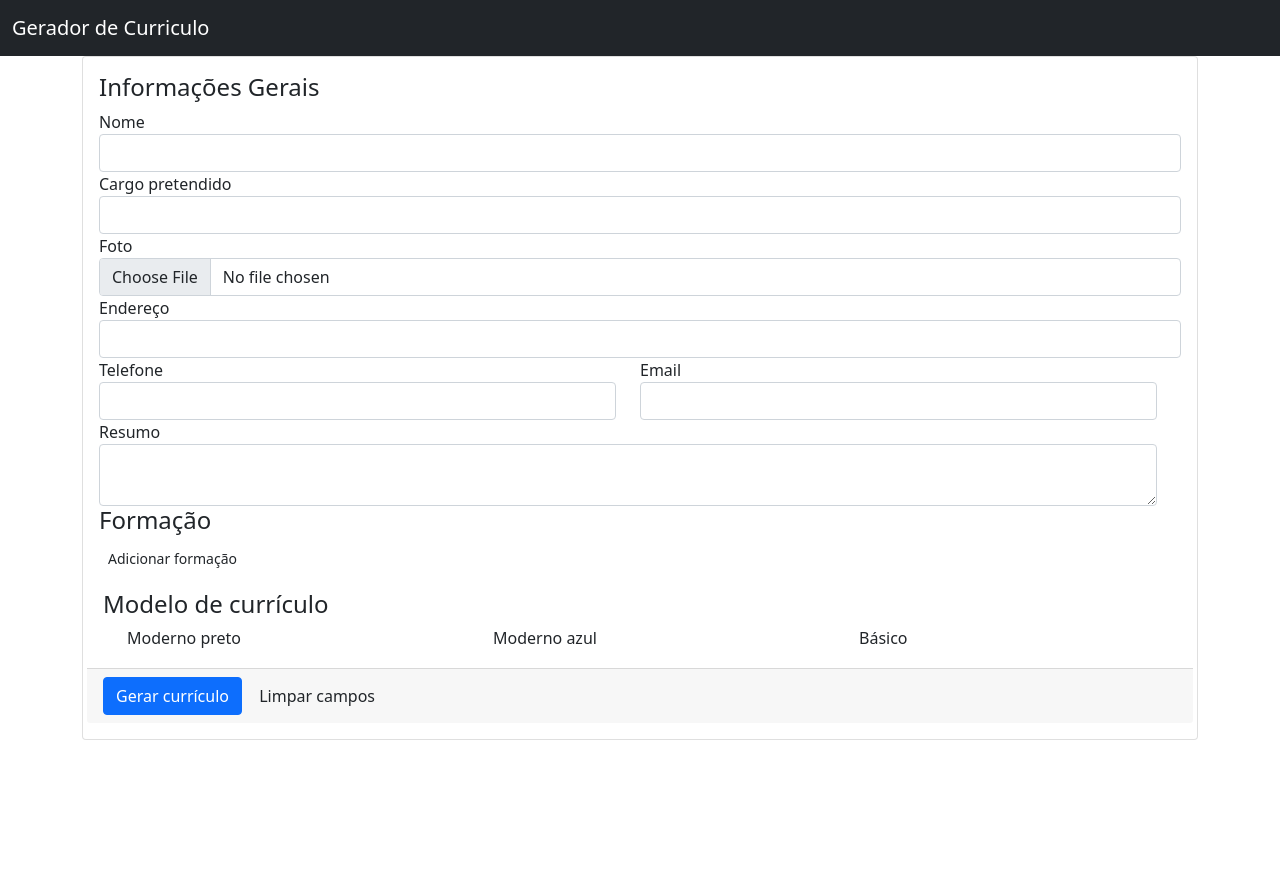
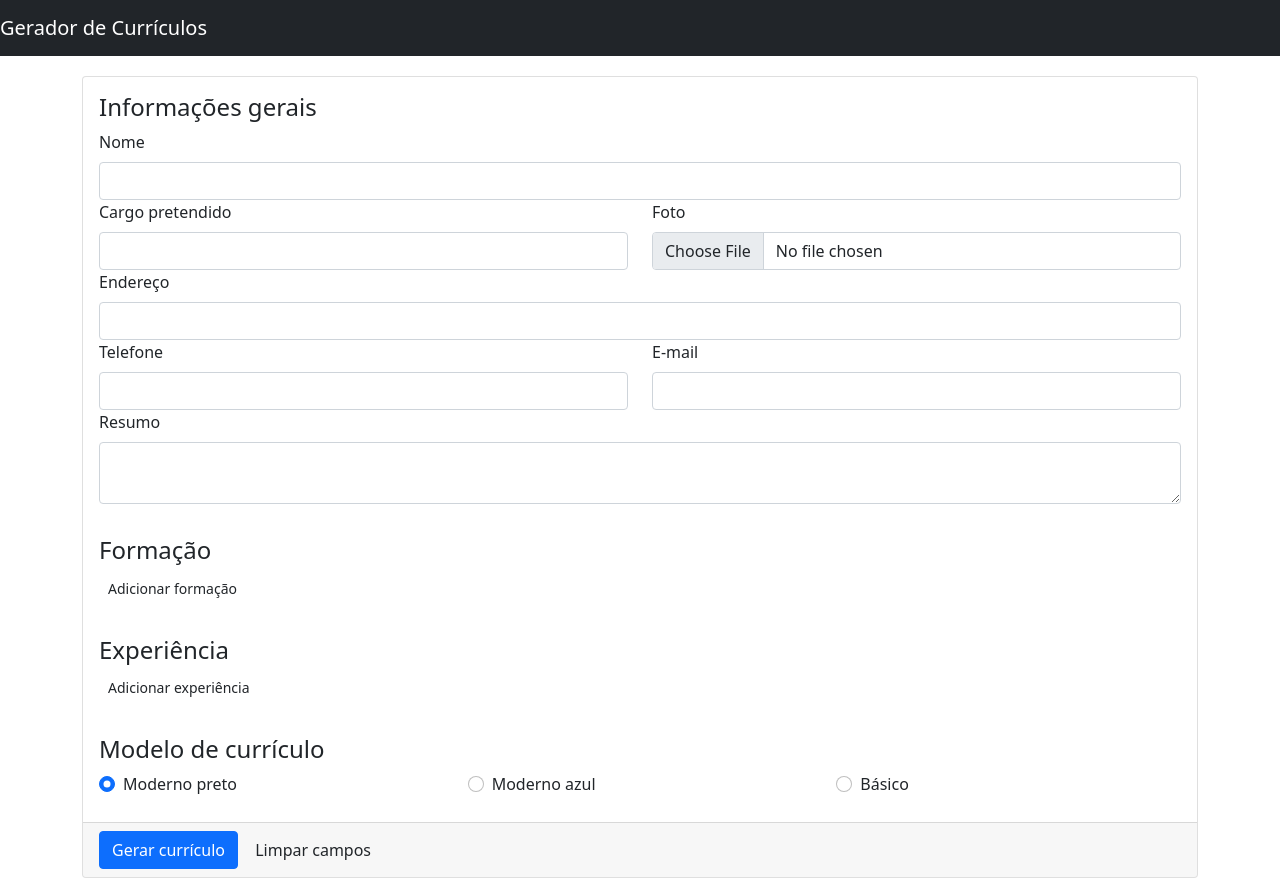
Before and after one commit to Programador-jr/Gerador-de-Curr-culo, a PHP site: page / in a window 1280 px wide. Before the commit the page ends 740 px from the top, so only its background shows below. Run offline with PHP 8.4, Linux system fonts and the light colour scheme.

Commit message:
adding Javascript

```diff
--- a/index.php
+++ b/index.php
@@ -1,99 +1,109 @@
-<html>
+<!DOCTYPE html>
+<html lang='pt-BR'>
 <head>
     <meta charset="utf-8">
-		<meta name="viewport" content="width=device-width, initia-scale=1">
-    <title>Gerador de Curriculo</title>
+    <meta name="viewport" content="width=device-width, initial-scale=1">
+    <title>Gerador de Currículo</title>
     <link href="https://cdn.jsdelivr.net/npm/bootstrap@5.0.2/dist/css/bootstrap.min.css" rel="stylesheet" integrity="sha384-EVSTQN3/azprG1Anm3QDgpJLIm9Nao0Yz1ztcQTwFspd3yD65VohhpuuCOmLASjC" crossorigin="anonymous">
 </head>
 <body>
-		<nav class="navbar navbar-dark bg-dark">
-		  <div class="container-fluid">
-		    <a class="navbar-brand" href="#">Gerador de Curriculo</a>
-		  </div>
+    <nav class="navbar navbar-expand-lg navbar-dark bg-dark">
+        <a class="navbar-brand" href="#">Gerador de Currículos</a>
     </nav>
-		<main class="container">
-			<form method="post" target="_blank" enctype="multipart/form-data">
+    <main class="container" style="margin-top:20px">
+        <form action="gerarCurriculo.php" method="post" target="_blank" enctype="multipart/form-data">
             <div class="card">
                 <div class="card-body">
-						<h4 class="card-title">Informações Gerais</h4>
+                    <h4 class="card-title">Informações gerais</h4>
+
                     <div class="form-group">
-							<label for="name">Nome</label>
+                        <label for="nome" class="form-label">Nome</label>
                         <input type="text" class="form-control" name="nome" id="nome">
                     </div>
                     <div class="row">
                         <div class="col">
                             <div class="form-group">
-									<label for="cargo">Cargo pretendido</label>
-									<input type="text" class="form-control" name="cargo" id="cargo"
+                                <label for="cargo" class="form-label">Cargo pretendido</label>
+                                <input type="text" class="form-control" name="cargo" id="cargo">
                             </div>
                         </div>
                         <div class="col">
                             <div class="form-group">
-										<label for="foto">Foto</label>
+                                <label for="foto" class="form-label">Foto</label>
                                 <input type="file" class="form-control" name="foto" id="foto">
                             </div>
                         </div>
                     </div>
                     <div class="form-group">
-								<label for="endereco">Endereço</label>
+                        <label for="endereco" class="form-label">Endereço</label>
                         <input type="text" class="form-control" name="endereco" id="endereco">
                     </div>
                     <div class="row">
                         <div class="col">
                             <div class="form-group">
-											<label for="telefone">Telefone</label>
-											<input type="text" class="form-control" name="telefone">
+                                <label for="telefone" class="form-label">Telefone</label>
+                                <input type="tel" class="form-control" name="telefone" id="telefone" required>
                             </div>
                         </div>
                         <div class="col">
                             <div class="form-group">
-											<label for="email">Email</label>
-											<input type="email" class="form-control" name="email"
+                                <label for="email" class="form-label">E-mail</label>
+                                <input type="email" class="form-control" name="email" id="email" required>
                             </div>
                         </div>
                     </div>
                     <div class="form-group">
-								<label for="resumo">Resumo</label>
+                        <label for="resumo" class="form-label">Resumo</label>
                         <textarea class="form-control" name="resumo" id="resumo"></textarea>
                     </div>
                 </div>
-					<div clas="card-body" id="div-formacoes">
+
+                <div class="card-body" id="div-formacoes">
                     <h4 class="card-title">Formação</h4>
                     <button class="btn btn-sm right" id="btn-adicionar-formacao" title="Adicionar formação">Adicionar formação</button>
                 </div>
+
+                <div class="card-body" id="div-experiencias">
+                    <h4 class="card-title">Experiência</h4>
+                    <button class="btn btn-sm right" id="btn-adicionar-experiencia" title="Adicionar experiência">Adicionar experiência</button>
+                </div>
+
                 <div class="card-body" id="div-experiencias">
                     <h4 class="card-title">Modelo de currículo</h4>
                     <div class="row">
                         <div class="col-12 col-md-4">
                             <div class="form-check form-check-inline">
-										<label class="form-check-label"
-										<input class="form-check-input" type="radio" name="modelo" id="modelo1" value="modelo1" checked>Moderno preto
+                                <label class="form-check-label form-label">
+                                    <input class="form-check-input" type="radio" name="modelo" id="modelo1" value="modelo1" checked> Moderno preto
                                 </label>
                             </div>
                         </div>
                         <div class="col-12 col-md-4">
                             <div class="form-check form-check-inline">
-										<label class="form-check-label"
-										<input class="form-check-input" type="radio" name="modelo" id="modelo2" value="modelo2" checked>Moderno azul
+                                <label class="form-check-label form-label">
+                                 <input class="form-check-input" type="radio" name="modelo" id="modelo2" value="modelo2"> Moderno azul
                                 </label>
                             </div>
                         </div>
                         <div class="col-12 col-md-4">
-									<div class="form-check form-check-inline">
-										<label class="form-check-label"
-										<input class="form-check-input" type="radio" name="modelo" id="modelo3" value="modelo3" checked>Básico
+                            <div class="form-check form-check-inline ">
+                                <label class="form-check-label form-label">
+                                    <input class="form-check-input" type="radio" name="modelo" id="modelo3" value="modelo3"> Básico
                                 </label>
                             </div>
                         </div>
                     </div>
                 </div>
+
                 <div class="card-footer">
-							<button class="btn btn-primary" type="submite">Gerar currículo</button>
+                    <button class="btn btn-primary" type="submit">Gerar currículo</button>
                     <button class="btn btn-default" type="reset">Limpar campos</button>
                 </div>
             </div>
         </form>
     </main>
+
     <script src="https://code.jquery.com/jquery-3.6.0.js" integrity="sha256-H+K7U5CnXl1h5ywQfKtSj8PCmoN9aaq30gDh27Xc0jk=" crossorigin="anonymous"></script>
+    <script src="js/index.js"></script>
 </body>
 </html>
--- /dev/null
+++ b/js/index.js
@@ -0,0 +1,68 @@
+$(function(){
+    //Quando clicar no botão para adicionar nova formação
+    $("#btn-adicionar-formacao").click(function(e){
+        //Evita que o formulário seja enviado ao clicar nesse botão
+        e.preventDefault();
+
+        //Gera a estrutura do HTML necessária para criar uma nova linha para adicionar formação
+        var linha = '<div class="card">'+
+                    '    <div class="card-body">'+
+                    '        <div class="row">'+
+                    '            <div class="col-12 col-md-5">'+
+                    '                <input type="text" class="form-control" placeholder="Curso" name="formacao-curso[]">'+
+                    '            </div>'+
+                    '            <div class="col-12 col-md-5">'+
+                    '                <input type="text" class="form-control" placeholder="Instituição" name="formacao-instituicao[]">'+
+                    '            </div>'+
+                    '            <div class="col-12 col-md">'+
+                    '                <input type="text" class="form-control" placeholder="Conclusão" name="formacao-conclusao[]">'+
+                    '            </div>'+
+                    '            <div class="col-12 col-md">'+
+                    '                <button type="button" class="btn btn-danger form-control btn-remover-item" title="Remover formação">&times;</button>'+
+                    '            </div>'+
+                    '        </div>'+
+                    '    </div>'+
+                    '</div>';
+
+        //Adiciona a nova linha na <div id="div-formacoes">
+        $("#div-formacoes").append(linha);
+    });
+
+    //Quando clicar no botão para adicionar nova experiência
+    $("#btn-adicionar-experiencia").click(function(e){
+        //Evita que o formulário seja enviado ao clicar nesse botão
+        e.preventDefault();
+
+        //Gera a estrutura do HTML necessária para criar uma nova linha para adicionar experiência
+        var linha = '<div class="card">'+
+                    '    <div class="card-body">'+
+                    '        <div class="row">'+
+                    '            <div class="col-12 col-md-4">'+
+                    '                <input type="text" class="form-control" placeholder="Cargo" name="experiencia-cargo[]">'+
+                    '            </div>'+
+                    '            <div class="col-12 col-md-3">'+
+                    '                <input type="text" class="form-control" placeholder="Empresa" name="experiencia-empresa[]">'+
+                    '            </div>'+
+                    '            <div class="col-6 col-md-2">'+
+                    '                <input type="text" class="form-control" placeholder="Início" name="experiencia-inicio[]">'+
+                    '            </div>'+
+                    '            <div class="col-6 col-md-2">'+
+                    '                <input type="text" class="form-control" placeholder="Fim" name="experiencia-fim[]">'+
+                    '            </div>'+
+                    '            <div class="col col-md">'+
+                    '                <button type="button" class="btn btn-danger btn-remover-item form-control" title="Remover experiência">&times;</button>'+
+                    '            </div>'+
+                    '        </div>'+
+                    '    </div>'+
+                    '</div>';
+
+        //Adiciona a nova linha na <div id="div-experiencias">
+        $("#div-experiencias").append(linha);
+    });
+
+    //Quando clicar no botão para remover formação ou experiência
+    $("#div-formacoes, #div-experiencias").on("click", ".btn-remover-item", function(){
+        //Remove a <div class="card"> que contém a formação ou experiência
+        $(this).parent().parent().parent().parent().remove();
+    })
+});
```
Lines whose indentation alone changed are shown as unchanged.
